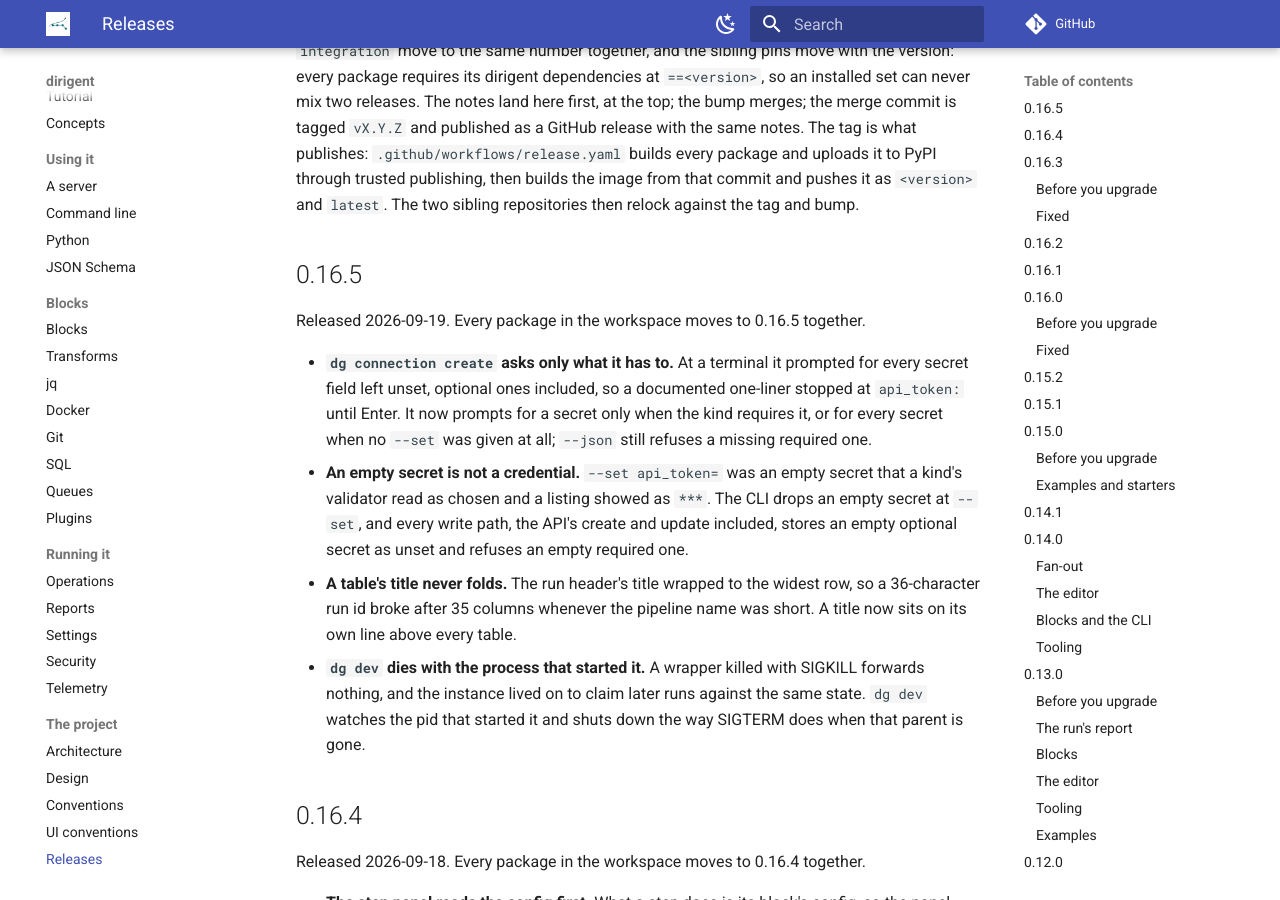
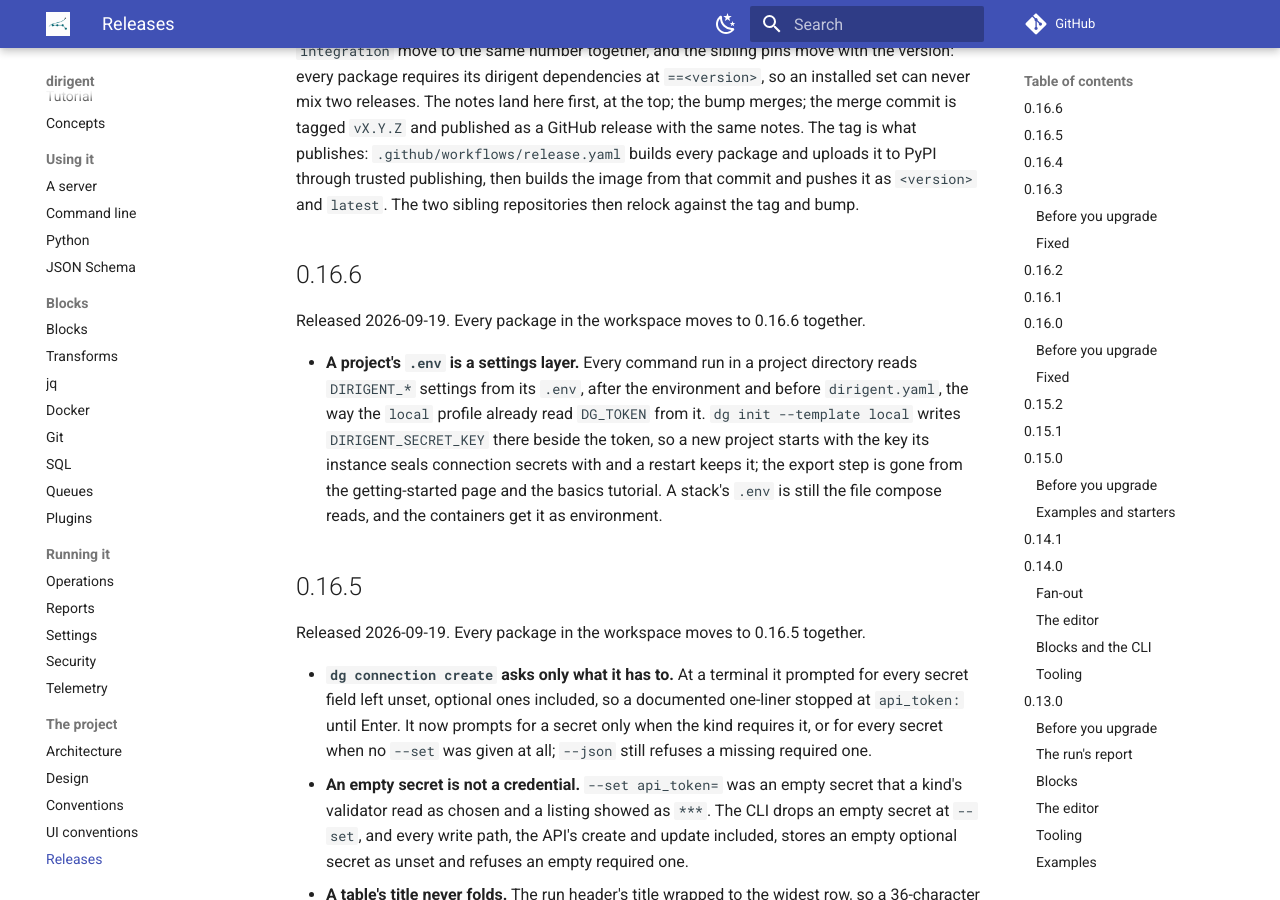
Before and after one commit to winterop-com/dirigent, an MkDocs documentation site: the page built from docs/releases.md, in a window 1280 px wide and 900 px high, scrolled down 327 px. Built offline with MkDocs 1.6.1 and Material for MkDocs 9.7.7, drawn with Linux system fonts in a browser that asks for light colours; comment, search, counter and statistics services are not loaded.

Commit message:
chore: release 0.16.6

```diff
--- a/docs/releases.md
+++ b/docs/releases.md
@@ -15,6 +15,18 @@ merge commit is tagged `vX.Y.Z` and published as a GitHub release with the same
 tag is what publishes: `.github/workflows/release.yaml` builds every package and uploads it
 to PyPI through trusted publishing, then builds the image from that commit and pushes it as
 `<version>` and `latest`. The two sibling repositories then relock against the tag and bump.
+
+## 0.16.6
+
+Released 2026-09-19. Every package in the workspace moves to 0.16.6 together.
+
+- **A project's `.env` is a settings layer.** Every command run in a project directory reads
+  `DIRIGENT_*` settings from its `.env`, after the environment and before `dirigent.yaml`, the
+  way the `local` profile already read `DG_TOKEN` from it. `dg init --template local` writes
+  `DIRIGENT_SECRET_KEY` there beside the token, so a new project starts with the key its
+  instance seals connection secrets with and a restart keeps it; the export step is gone from
+  the getting-started page and the basics tutorial. A stack's `.env` is still the file compose
+  reads, and the containers get it as environment.
 
 ## 0.16.5
 
```
Also changed, not shown: 14 other files.
